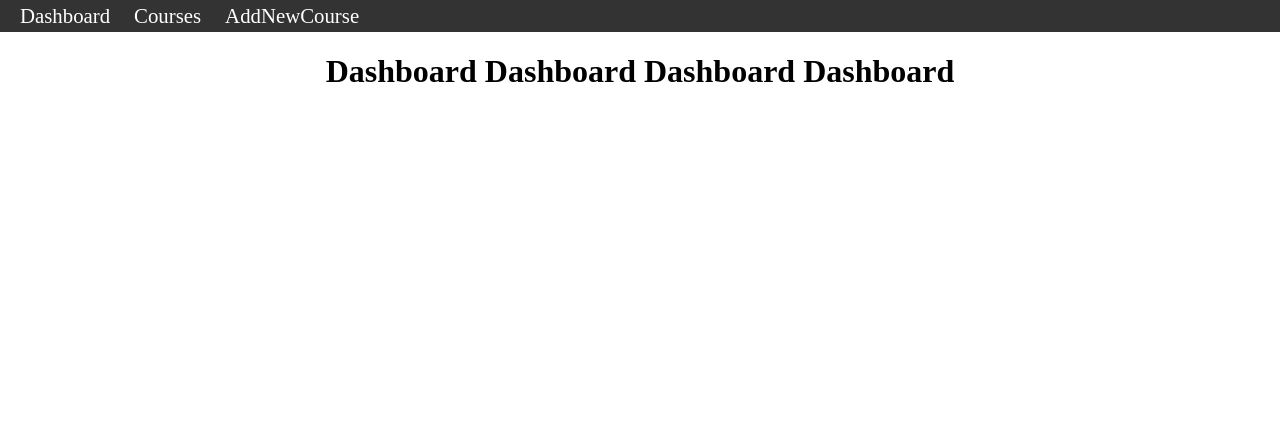
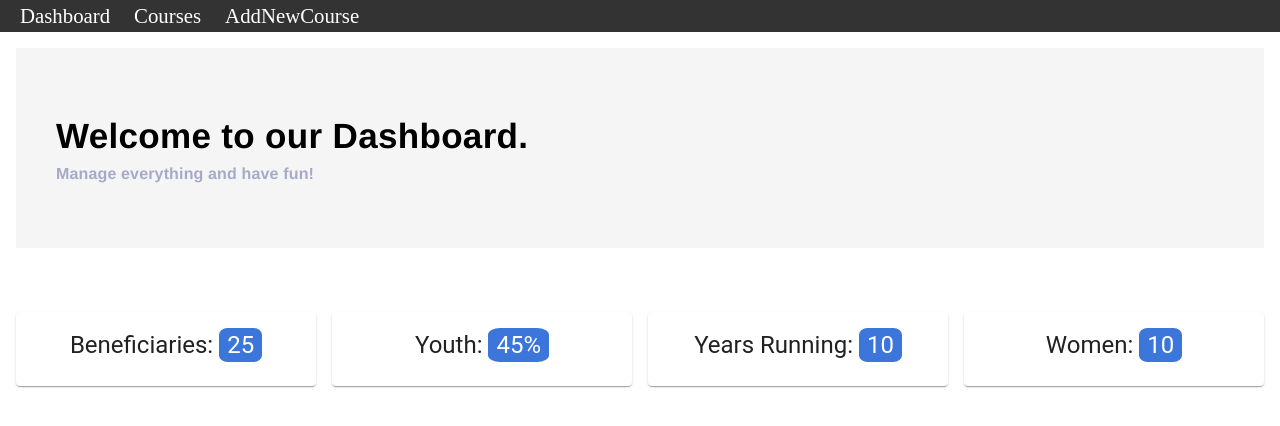
Before and after one commit to iterpo/react_project, a React (Create React App) app: page / in a window 1280 px wide. Shown: the top 426 px of the page. Built offline with nearby package versions, Linux system fonts and the light colour scheme.

Commit message:
main welcome and 4 cards added

```diff
--- a/src/pages/dashboard.js
+++ b/src/pages/dashboard.js
@@ -1,5 +1,146 @@
 import React from "react"
 
+import { Box, Typography,Card, Grid, CardContent } from '@mui/material';
+
 export default function Dashboard() {
-    return <h1>Dashboard Dashboard Dashboard Dashboard </h1>
+  var beneficiaries = 25.000;
+  var youth = 45;
+  var year_running =10;
+  var  women = 10;
+  const [width, setWidth] = React.useState(window.innerWidth);
+  const [height, setHeight] = React.useState(window.innerHeight);
+    return (
+      <div>
+      <Box
+      sx={{
+        maxWidth: width - 10 ,
+        height: height/4,
+        backgroundColor: '#F5F5F5',
+        display: 'flex',
+        flexDirection: 'column',
+        alignItems: 'flex-start',
+        justifyContent: 'center',
+        marginBottom: height *0.01,
+        padding: '40px'
+      }
+
+    }
+    >
+      <Typography variant="body1" sx={{
+        textAlign: "start",
+        color: 'primary.black',
+        fontSize: 35,
+        fontFamily: "Helvetica",
+        fontWeight: "bold",
+        margin: "0"
+      }}>
+        Welcome to our Dashboard.
+      </Typography>
+      <Typography variant="body1" sx={{
+        textAlign: "start",
+        color: '#a6aac7',
+        fontSize: 16,
+        fontFamily: "Helvetica",
+        fontWeight: "bold",
+        margin: "0",
+
+      }}>
+        Manage everything and have fun!
+      </Typography>
+    </Box>
+
+    <Grid container spacing={2}>
+        <Grid item xs={12} sm={6} md={3}>
+          <Card>
+          <CardContent>
+              <Typography variant="h5" component="h2">
+                Beneficiaries: {' '}
+                <Box
+                    component="span"
+                    sx={{
+                      display: 'inline-block',
+                      borderRadius: '20%',
+                      backgroundColor: '#3d76da', // replace with your desired color
+                      color: '#fff', // replace with your desired color
+                      px: 1, // horizontal padding
+                      py: '1px', // vertical padding
+                    }}
+                  >
+                    {beneficiaries}
+                 </Box>
+              </Typography>
+            </CardContent>
+          </Card>
+        </Grid>
+        <Grid item xs={12} sm={6} md={3}>
+          <Card>
+          <CardContent>
+              <Typography variant="h5" component="h2">
+                Youth: {' '}
+                <Box
+                    component="span"
+                    sx={{
+                      display: 'inline-block',
+                      borderRadius: '20%',
+                      backgroundColor: '#3d76da', // replace with your desired color
+                      color: '#fff', // replace with your desired color
+                      px: 1, // horizontal padding
+                      py: '1px', // vertical padding
+                    }}
+                  >
+                    {youth}%
+                 </Box>
+              </Typography>
+            </CardContent>
+          </Card>
+        </Grid>
+        <Grid item xs={12} sm={6} md={3}>
+          <Card>
+          <CardContent>
+              <Typography variant="h5" component="h2">
+                Years Running: {' '}
+                <Box
+                    component="span"
+                    sx={{
+                      display: 'inline-block',
+                      borderRadius: '20%',
+                      backgroundColor: '#3d76da', // replace with your desired color
+                      color: '#fff', // replace with your desired color
+                      px: 1, // horizontal padding
+                      py: '1px', // vertical padding
+                    }}
+                  >
+                    {year_running}
+                 </Box>
+              </Typography>
+            </CardContent>
+          </Card>
+        </Grid>
+        <Grid item xs={12} sm={6} md={3}>
+          <Card >
+            <CardContent>
+              <Typography variant="h5" component="h2">
+                Women: {' '}
+                <Box
+                    component="span"
+                    sx={{
+                      display: 'inline-block',
+                      borderRadius: '20%',
+                      backgroundColor: '#3d76da', // replace with your desired color
+                      color: '#fff', // replace with your desired color
+                      px: 1, // horizontal padding
+                      py: '1px', // vertical padding
+                    }}
+                  >
+                    {women}
+                 </Box>
+              </Typography>
+            </CardContent>
+          </Card>
+        </Grid>
+      </Grid>
+    </div>
+
+
+    )
   }
```
